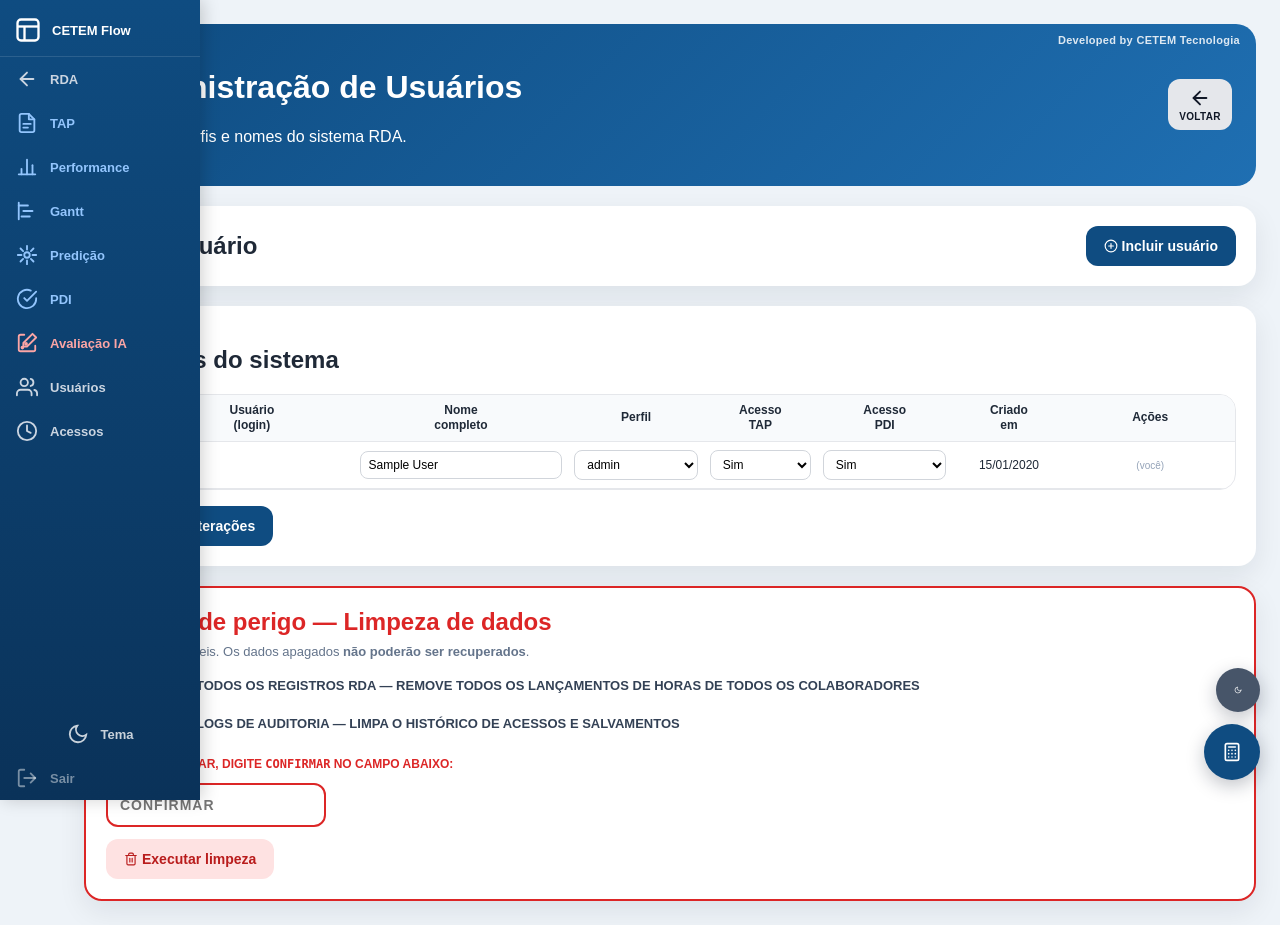
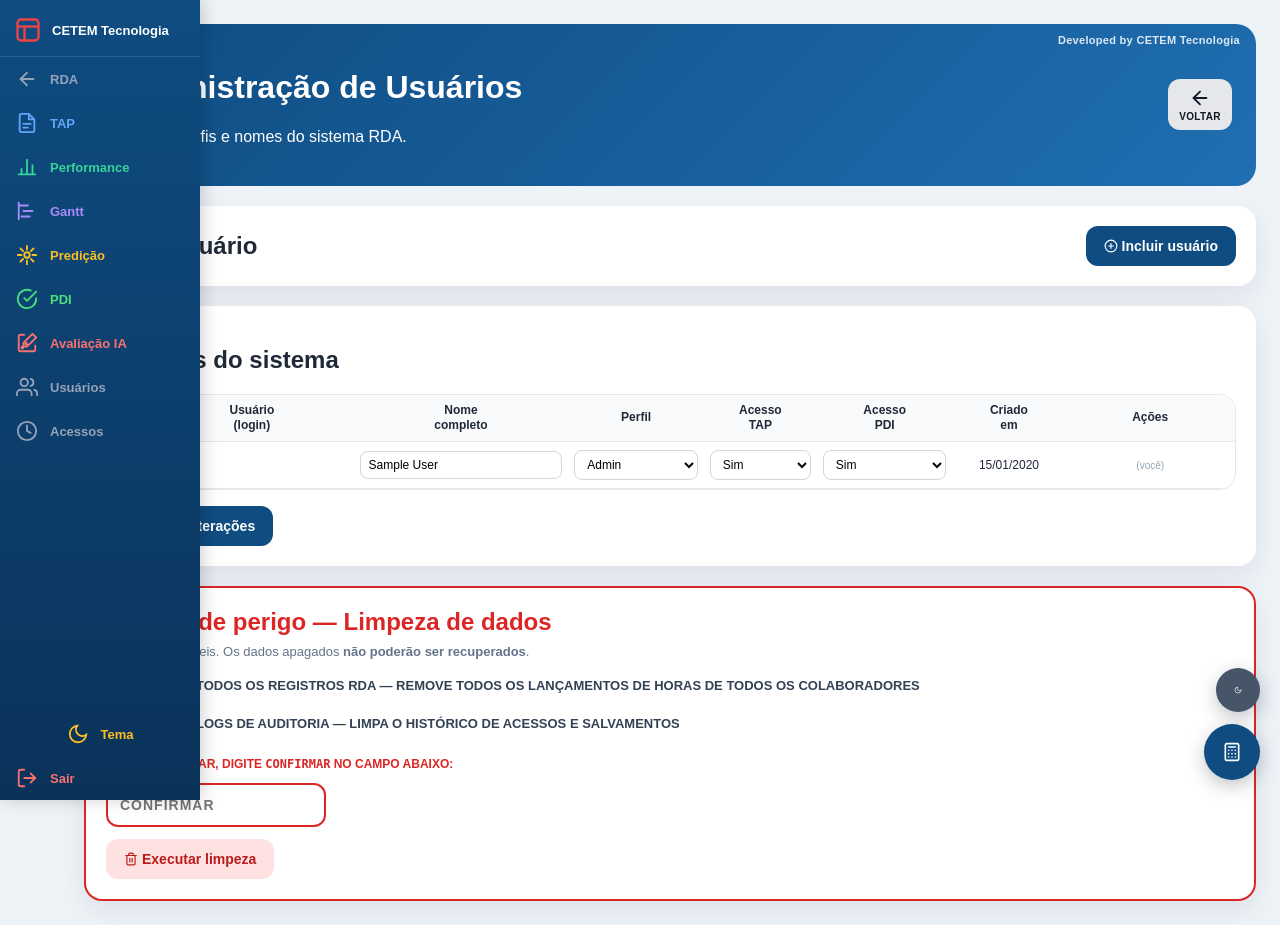
Before and after one commit to salimNabbout/rda_professional-, a Flask app: page /admin/users in a window 1280 px wide. Run offline with Flask 3, Linux system fonts and the light colour scheme; a user stored in the database is signed in; tables that the repository leaves empty hold one stand-in row (values such as "Sample post").

Commit message:
Sidebar com ícones coloridos por categoria, logo CETEM Tecnologia em vermelho
- Atualiza classes HTML da sidebar para nomes semânticos (sb-rda, sb-tap, sb-perf, sb-gantt, sb-pred, sb-pdi, sb-admin)
- Renomeia logo de 'CETEM Flow' para 'CETEM Tecnologia' com ícone vermelho
- Adiciona dark mode: fontes brancas universais, correções de status, Gantt, calendário
- PWA: manifest.json, service worker, ícones, meta tags Apple
- Dashboard: caixa PDI & P&D unificada, ícone Avaliação IA (admin)
- TAP: popup de confirmação para apagar projeto no RDA
- Sidebar lateral colapsável com ícones coloridos por categoria
- Admin: Zona de Perigo com limpeza seletiva de dados
- Mobile: breakpoints responsivos (960px e 640px)
- Capitalização de textos e correções gerais de UI

Co-Authored-By: Claude Sonnet 4.6 <noreply@anthropic.com>

```diff
--- a/app/static/css/style.css
+++ b/app/static/css/style.css
@@ -2,17 +2,24 @@
 body { margin: 0; font-family: Arial, Helvetica, sans-serif; background: #eef3f8; color: #1f2937; transition: background 0.2s, color 0.2s; }
 
 /* ============ Tema Escuro ============ */
-[data-theme="dark"] body { background: #0f172a; color: #e2e8f0; font-weight: 700; }
+[data-theme="dark"] body { background: #0f172a; color: #ffffff; font-weight: 700; }
+
+/* Todas as fontes brancas no modo escuro */
+[data-theme="dark"] *:not(svg):not(path):not(line):not(polyline):not(circle):not(rect):not(polygon) {
+  color: #ffffff !important;
+}
+
+/* Exceções: elementos que precisam manter cor funcional */
+[data-theme="dark"] input, [data-theme="dark"] textarea, [data-theme="dark"] select { background: #0f172a; color: #ffffff !important; border-color: #475569; color-scheme: dark; }
+[data-theme="dark"] input[readonly], [data-theme="dark"] input:disabled, [data-theme="dark"] select:disabled { background: #1e293b !important; color: #94a3b8 !important; }
+[data-theme="dark"] input::placeholder, [data-theme="dark"] textarea::placeholder { color: #64748b !important; }
+
+/* Fundos de cards e containers */
+[data-theme="dark"] .card { background: #1e293b; border: 1px solid #334155; box-shadow: 0 10px 28px rgba(0,0,0,0.4); }
+[data-theme="dark"] table { color: #ffffff; }
 [data-theme="dark"] p, [data-theme="dark"] span, [data-theme="dark"] td, [data-theme="dark"] label,
 [data-theme="dark"] small, [data-theme="dark"] a, [data-theme="dark"] li,
-[data-theme="dark"] input, [data-theme="dark"] textarea, [data-theme="dark"] select,
 [data-theme="dark"] legend, [data-theme="dark"] div { font-weight: 700; }
-[data-theme="dark"] .card { background: #1e293b; color: #e2e8f0; border: 1px solid #334155; box-shadow: 0 10px 28px rgba(0,0,0,0.4); }
-[data-theme="dark"] h1, [data-theme="dark"] h2, [data-theme="dark"] h3, [data-theme="dark"] h4 { color: #f1f5f9; }
-[data-theme="dark"] label { color: #cbd5e1; }
-[data-theme="dark"] input, [data-theme="dark"] textarea, [data-theme="dark"] select { background: #0f172a; color: #e2e8f0; border-color: #475569; color-scheme: dark; }
-[data-theme="dark"] input[readonly], [data-theme="dark"] input:disabled, [data-theme="dark"] select:disabled { background: #1e293b !important; color: #94a3b8; }
-[data-theme="dark"] table { color: #e2e8f0; }
 [data-theme="dark"] th { background: #334155; color: #f1f5f9; }
 [data-theme="dark"] td { border-bottom-color: #334155; }
 [data-theme="dark"] .table-wrap { background: #1e293b; border-color: #334155; }
--- a/app/templates/admin/users.html
+++ b/app/templates/admin/users.html
@@ -38,9 +38,9 @@
       <div>
         <label>Perfil</label>
         <select name="role">
-          <option value="colaborador" selected>colaborador</option>
-          <option value="gestor">gestor</option>
-          <option value="admin">admin</option>
+          <option value="colaborador" selected>Colaborador</option>
+          <option value="gestor">Gestor</option>
+          <option value="admin">Admin</option>
         </select>
       </div>
       <div>
@@ -101,9 +101,9 @@
             </td>
             <td>
               <select name="user_{{ user.id }}_role">
-                <option value="colaborador" {% if user.role == 'colaborador' %}selected{% endif %}>colaborador</option>
-                <option value="gestor" {% if user.role == 'gestor' %}selected{% endif %}>gestor</option>
-                <option value="admin" {% if user.role == 'admin' %}selected{% endif %}>admin</option>
+                <option value="colaborador" {% if user.role == 'colaborador' %}selected{% endif %}>Colaborador</option>
+                <option value="gestor" {% if user.role == 'gestor' %}selected{% endif %}>Gestor</option>
+                <option value="admin" {% if user.role == 'admin' %}selected{% endif %}>Admin</option>
               </select>
             </td>
             <td>
--- a/app/templates/base.html
+++ b/app/templates/base.html
@@ -26,25 +26,25 @@
   {% import '_icons.html' as icons %}
   <nav id="sidebar" aria-label="Navegação principal">
     <div class="sb-logo">
-      <svg viewBox="0 0 24 24" fill="none" stroke="currentColor" stroke-width="2"><rect x="3" y="3" width="18" height="18" rx="3"/><path d="M3 9h18"/><path d="M9 21V9"/></svg>
-      <span>CETEM Flow</span>
+      <svg viewBox="0 0 24 24" fill="none" stroke="#ef4444" stroke-width="2"><rect x="3" y="3" width="18" height="18" rx="3"/><path d="M3 9h18"/><path d="M9 21V9"/></svg>
+      <span>CETEM Tecnologia</span>
     </div>
-    <a class="sb-item sb-secondary" href="{{ url_for('main.index') }}" title="RDA">{{ icons.back() }}<span>RDA</span></a>
+    <a class="sb-item sb-rda" href="{{ url_for('main.index') }}" title="RDA">{{ icons.back() }}<span>RDA</span></a>
     {% if current_user.acesso_tap or current_user.is_admin() %}
-    <a class="sb-item sb-primary" href="{{ url_for('tap.list_taps') }}" title="TAP">{{ icons.tap() }}<span>TAP</span></a>
+    <a class="sb-item sb-tap" href="{{ url_for('tap.list_taps') }}" title="TAP">{{ icons.tap() }}<span>TAP</span></a>
     {% endif %}
-    <a class="sb-item sb-primary" href="{{ url_for('main.performance') }}" title="Performance">{{ icons.performance() }}<span>Performance</span></a>
-    <a class="sb-item sb-primary" href="{{ url_for('main.performance_gantt') }}" title="Gantt">{{ icons.gantt() }}<span>Gantt</span></a>
+    <a class="sb-item sb-perf" href="{{ url_for('main.performance') }}" title="Performance">{{ icons.performance() }}<span>Performance</span></a>
+    <a class="sb-item sb-gantt" href="{{ url_for('main.performance_gantt') }}" title="Gantt">{{ icons.gantt() }}<span>Gantt</span></a>
     {% if current_user.is_admin() %}
-    <a class="sb-item sb-primary" href="{{ url_for('main.predicao') }}" title="Predição">{{ icons.predicao() }}<span>Predição</span></a>
+    <a class="sb-item sb-pred" href="{{ url_for('main.predicao') }}" title="Predição">{{ icons.predicao() }}<span>Predição</span></a>
     {% endif %}
     {% if current_user.is_admin() or current_user.acesso_produtividade %}
-    <a class="sb-item sb-primary" href="{{ url_for('main.performance_colaboradores') }}" title="PDI">{{ icons.produtividade() }}<span>PDI</span></a>
+    <a class="sb-item sb-pdi" href="{{ url_for('main.performance_colaboradores') }}" title="PDI">{{ icons.produtividade() }}<span>PDI</span></a>
     {% endif %}
     {% if current_user.is_admin() %}
     <a class="sb-item sb-danger" href="{{ url_for('main.avaliacao') }}" title="Avaliação IA">{{ icons.avaliacao() }}<span>Avaliação IA</span></a>
-    <a class="sb-item sb-secondary" href="{{ url_for('admin.users') }}" title="Usuários">{{ icons.users() }}<span>Usuários</span></a>
-    <a class="sb-item sb-secondary" href="{{ url_for('admin.acessos') }}" title="Acessos">{{ icons.acessos() }}<span>Acessos</span></a>
+    <a class="sb-item sb-admin" href="{{ url_for('admin.users') }}" title="Usuários">{{ icons.users() }}<span>Usuários</span></a>
+    <a class="sb-item sb-admin" href="{{ url_for('admin.acessos') }}" title="Acessos">{{ icons.acessos() }}<span>Acessos</span></a>
     {% endif %}
     <div class="sb-spacer"></div>
     <button type="button" class="sb-item sb-theme" onclick="toggleTheme()" title="Alternar tema">
@@ -65,7 +65,7 @@
     }
     #sidebar:hover { width: 200px; }
     .sb-logo { display: flex; align-items: center; gap: 10px; padding: 16px 14px 12px; border-bottom: 1px solid rgba(255,255,255,0.12); white-space: nowrap; overflow: hidden; min-height: 56px; }
-    .sb-logo svg { width: 28px; height: 28px; flex-shrink: 0; color: #fff; }
+    .sb-logo svg { width: 28px; height: 28px; flex-shrink: 0; }
     .sb-logo span { font-size: 13px; font-weight: 800; color: #fff; opacity: 0; transition: opacity 0.18s ease; }
     #sidebar:hover .sb-logo span { opacity: 1; }
     .sb-item { display: flex; align-items: center; gap: 12px; padding: 11px 16px; color: rgba(255,255,255,0.78); text-decoration: none; font-size: 13px; font-weight: 600; white-space: nowrap; overflow: hidden; cursor: pointer; background: transparent; border: none; text-align: left; transition: background 0.15s, color 0.15s; width: 100%; box-sizing: border-box; }
@@ -73,17 +73,27 @@
     .sb-item span { opacity: 0; transition: opacity 0.18s ease; }
     #sidebar:hover .sb-item span { opacity: 1; }
     .sb-item:hover { background: rgba(255,255,255,0.14); color: #fff; }
-    /* Cores dos ícones por categoria */
-    .sb-primary { color: #93c5fd !important; }
-    .sb-primary:hover { background: rgba(59,130,246,0.2) !important; color: #bfdbfe !important; }
-    .sb-secondary { color: #cbd5e1 !important; }
-    .sb-secondary:hover { background: rgba(255,255,255,0.14) !important; color: #fff !important; }
-    .sb-success { color: #86efac !important; }
-    .sb-success:hover { background: rgba(22,163,74,0.2) !important; color: #bbf7d0 !important; }
-    .sb-danger { color: #fca5a5 !important; }
-    .sb-danger:hover { background: rgba(220,38,38,0.25) !important; color: #fecaca !important; }
-    .sb-logout { color: rgba(255,255,255,0.45) !important; }
-    .sb-logout:hover { background: rgba(220,38,38,0.2) !important; color: #fca5a5 !important; }
+    /* Cores dos ícones por categoria — alta especificidade para vencer dark mode */
+    #sidebar .sb-rda    { color: #94a3b8 !important; }
+    #sidebar .sb-rda:hover { background: rgba(148,163,184,0.15) !important; color: #e2e8f0 !important; }
+    #sidebar .sb-tap    { color: #60a5fa !important; }
+    #sidebar .sb-tap:hover { background: rgba(96,165,250,0.18) !important; color: #93c5fd !important; }
+    #sidebar .sb-perf   { color: #34d399 !important; }
+    #sidebar .sb-perf:hover { background: rgba(52,211,153,0.18) !important; color: #6ee7b7 !important; }
+    #sidebar .sb-gantt  { color: #a78bfa !important; }
+    #sidebar .sb-gantt:hover { background: rgba(167,139,250,0.18) !important; color: #c4b5fd !important; }
+    #sidebar .sb-pred   { color: #fbbf24 !important; }
+    #sidebar .sb-pred:hover { background: rgba(251,191,36,0.18) !important; color: #fcd34d !important; }
+    #sidebar .sb-pdi    { color: #4ade80 !important; }
+    #sidebar .sb-pdi:hover { background: rgba(74,222,128,0.18) !important; color: #86efac !important; }
+    #sidebar .sb-danger { color: #f87171 !important; }
+    #sidebar .sb-danger:hover { background: rgba(248,113,113,0.2) !important; color: #fca5a5 !important; }
+    #sidebar .sb-admin  { color: #94a3b8 !important; }
+    #sidebar .sb-admin:hover { background: rgba(148,163,184,0.15) !important; color: #e2e8f0 !important; }
+    #sidebar .sb-logout { color: #f87171 !important; }
+    #sidebar .sb-logout:hover { background: rgba(248,113,113,0.15) !important; color: #fca5a5 !important; }
+    #sidebar .sb-theme  { color: #fbbf24 !important; }
+    #sidebar .sb-theme:hover { background: rgba(251,191,36,0.15) !important; color: #fcd34d !important; }
     .sb-spacer { flex: 1; }
     body { margin-left: 60px; }
     @media (max-width: 640px) { #sidebar { display: none; } body { margin-left: 0; } }
--- a/app/templates/main/performance.html
+++ b/app/templates/main/performance.html
@@ -16,7 +16,7 @@
 </div>
 
 <div class="card" style="margin-bottom:20px;">
-  <h2 style="margin:0 0 12px;">Indicadores gerais</h2>
+  <h2 style="margin:0 0 12px;">Indicadores Gerais</h2>
   <div class="grid grid-4">
     <div class="summary" style="flex-direction:column; align-items:flex-start;">
       <span>Projetos analisados</span>
--- a/app/templates/main/produtividade.html
+++ b/app/templates/main/produtividade.html
@@ -68,7 +68,7 @@
               <td><strong style="color:#1e40af;">{{ '%.1f'|format(media.score) }}</strong></td>
               <td style="color:#1e40af;">{{ '%.1f'|format(media.aderencia) }}%</td>
               <td style="color:#1e40af;">{{ '%.1f'|format(media.pdi) }}%</td>
-              <td colspan="3" style="color:#64748b; font-style:italic;">benchmark referencial</td>
+              <td colspan="3" style="color:#64748b; font-style:italic;">Benchmark referencial</td>
               <td style="color:#1e40af;">{{ '%.1f'|format(media.conclusao) }}%</td>
               <td colspan="2"></td>
             </tr>
--- a/app/templates/tap/list.html
+++ b/app/templates/tap/list.html
@@ -19,7 +19,7 @@
 
 {% if current_user.is_admin() %}
   <div class="card" style="margin-bottom:20px; background:#f0f9ff; border-left:4px solid #0f4c81;">
-    <h2 style="margin:0 0 8px;">Numeração CTRL — ano {{ ano_atual }}</h2>
+    <h2 style="margin:0 0 8px;">Numeração CTRL — Ano {{ ano_atual }}</h2>
     <p style="margin:0 0 12px; font-size:13px; color:#334155;">
       Define o <strong>primeiro CTRL</strong> do ano. Os próximos TAPs seguirão a sequência automaticamente
       até o final do ano ({{ ano_atual }}).
--- a/requirements.txt
+++ b/requirements.txt
@@ -6,5 +6,5 @@ python-dotenv==1.0.1
 Werkzeug==3.0.3
 reportlab==4.2.2
 openpyxl==3.1.5
-psycopg2-binary==2.9.9
+psycopg2-binary==2.9.11
 gunicorn
```
Also changed, not shown: app/templates/main/dashboard.html (+4 -4 lines).
